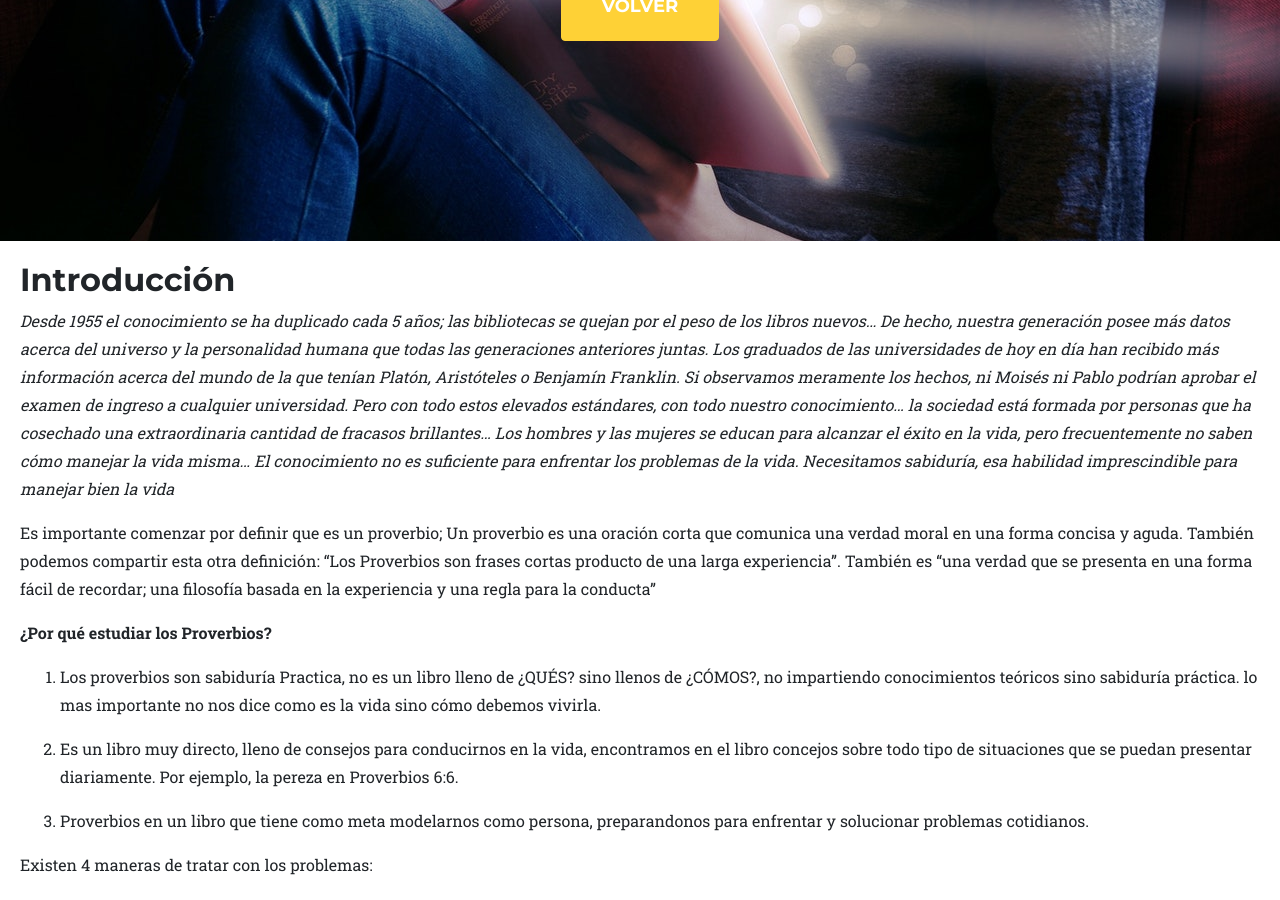
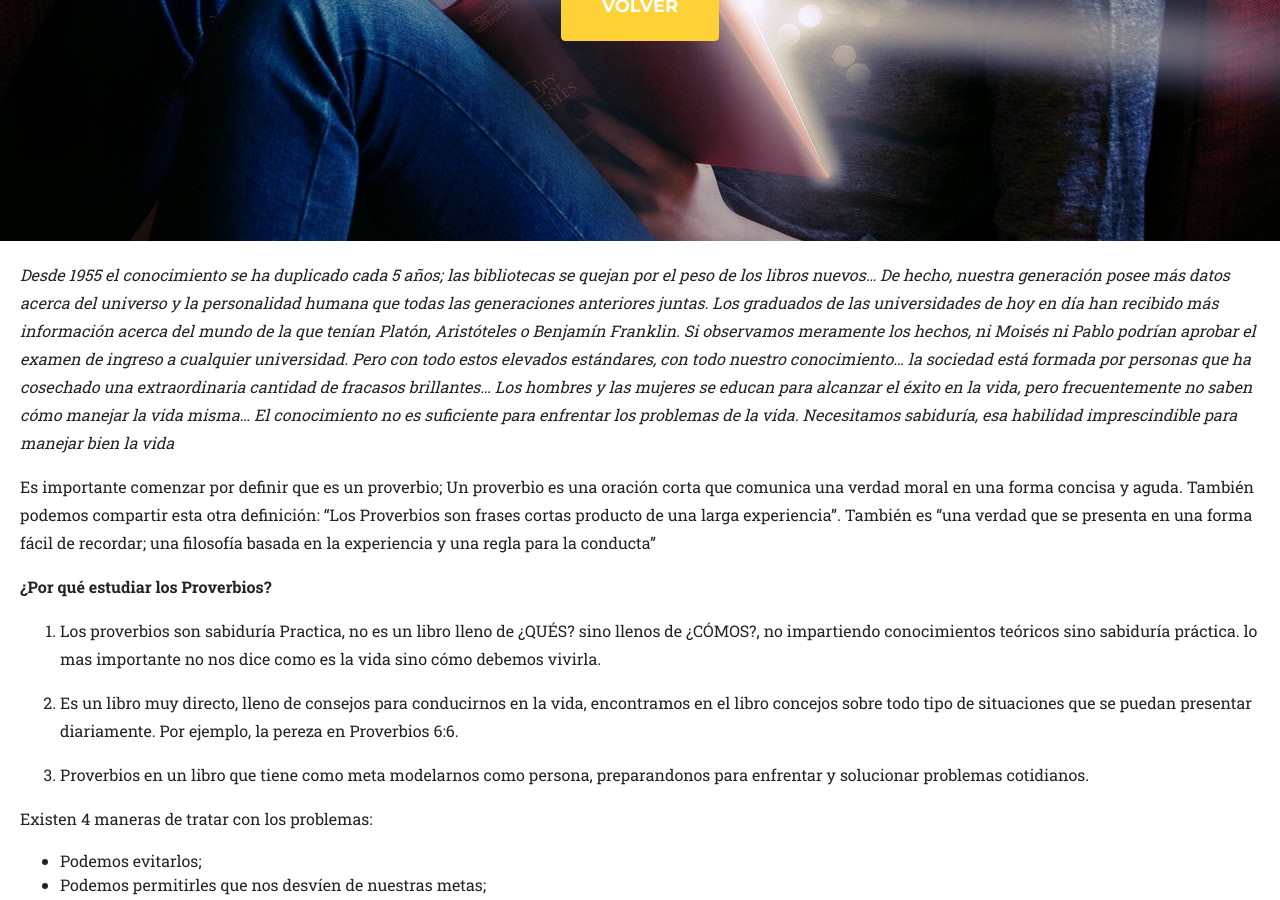
Before and after one commit to Escueladominical/Escueladominical.github.io, a Jekyll site: the page built from _posts/2018-04-14-sabidur-a-vertical-para-la-vida-horizontal.md, in a window 1280 px wide and 900 px high, scrolled down 593 px. Built offline with Jekyll 4.4.1, drawn with Linux system fonts in a browser that asks for light colours; some web fonts are replaced.

Commit message:
Update 2018-04-14-sabidur-a-vertical-para-la-vida-horizontal.md

```diff
--- a/_posts/2018-04-14-sabidur-a-vertical-para-la-vida-horizontal.md
+++ b/_posts/2018-04-14-sabidur-a-vertical-para-la-vida-horizontal.md
@@ -7,8 +7,6 @@ published: true
 title: Sabiduría Vertical para la Vida Horizontal
 verso-biblico: 'Proverbios 1:1–9'
 ---
-## Introducción
-
 _Desde 1955 el conocimiento se ha duplicado cada 5 años; las bibliotecas se quejan por el peso de
 los libros nuevos... De hecho, nuestra generación posee más datos acerca del universo y la
 personalidad humana que todas las generaciones anteriores juntas. Los graduados de las
```
